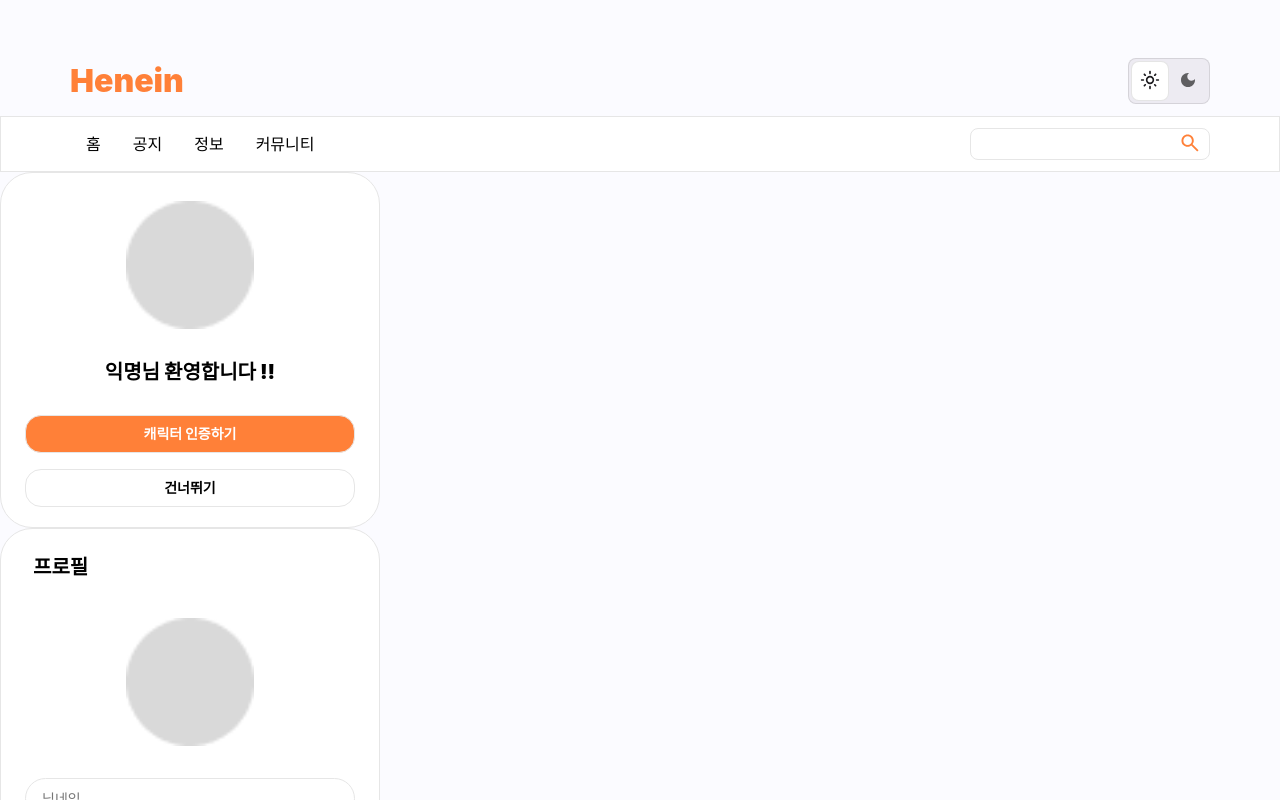
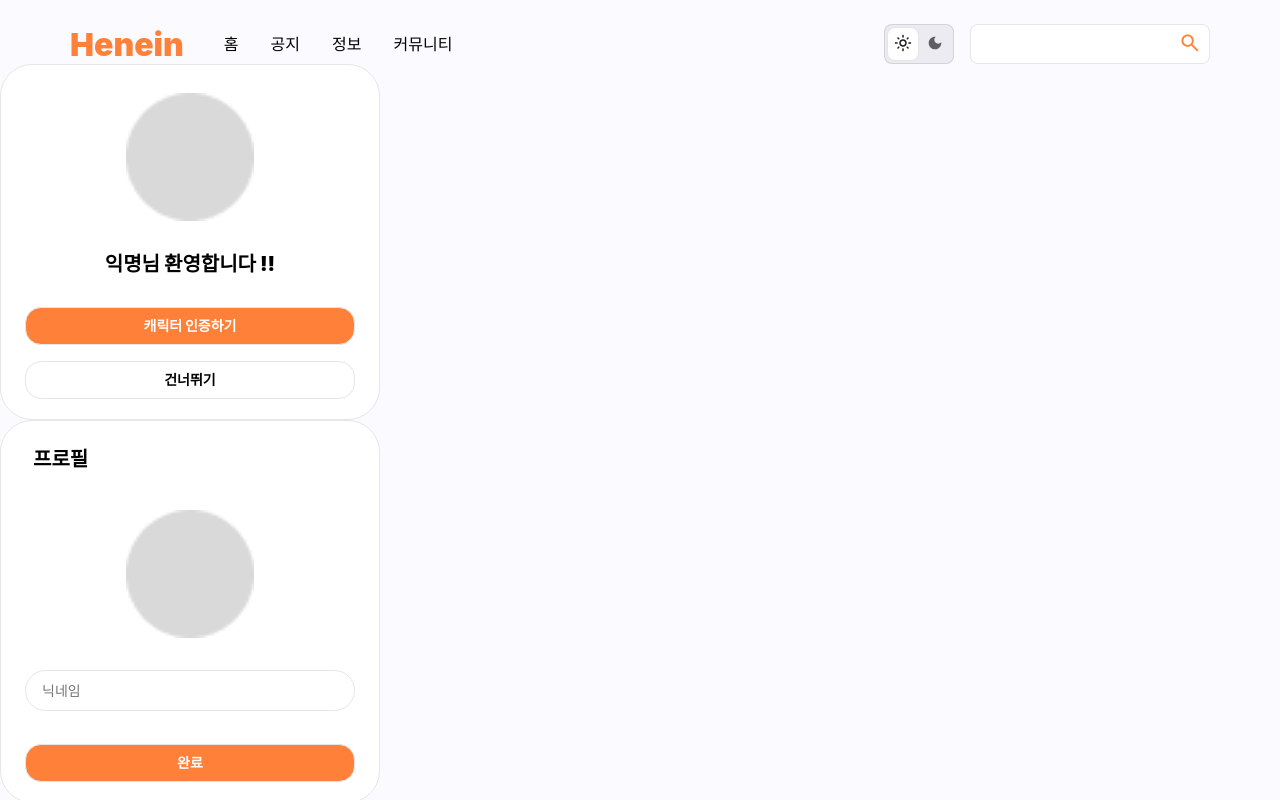
Before and after one commit to henein/mamudae, a Next.js app in the folder apps/: page /test in a window 1280 px wide. Shown: the top 800 px of the page. Built offline with nearby package versions, Linux system fonts and the light colour scheme; a web font is replaced by a local one.

Commit message:
Header ui 변경, customColor dark,light mode추가 Layout컴포넌트 훅,스타일 추가 #5 #25

```diff
--- a/apps/src/component/Header.tsx
+++ b/apps/src/component/Header.tsx
@@ -7,104 +7,107 @@ import { useSelector, useDispatch } from "react-redux";
 import { RootState } from "../../store";
 import { toggleDarkMode } from "../../store/darkmodeSlice/darkmode";
 
-const Header = () => {
+type HeaderPropType = {
+  stickyTop: boolean;
+};
+const Header = ({ stickyTop }: HeaderPropType) => {
   const dispatch = useDispatch();
   const darkModeState = useSelector(
     (state: RootState) => state.darkMode.isDarkMode
   );
 
-  console.log(darkModeState);
   return (
-    <Layout>
-      <LayoutTop>
-        <TitleBox>
-          <SetContent>
-            <Link href='/'>
+    <Layout stickyTop={stickyTop}>
+      <TitleBox stickyTop={stickyTop}>
+        <LeftDiv>
+          <Link href="/">
             <Title>Henein</Title>
           </Link>
+          <NavList>
+            <Link href="/">
+              <Listdiv stickyTop={stickyTop}>홈</Listdiv>
+            </Link>
+            <Link href="/">
+              <Listdiv stickyTop={stickyTop}>공지</Listdiv>
+            </Link>
+            <Link href="/">
+              <Listdiv stickyTop={stickyTop}>정보</Listdiv>
+            </Link>
+            <Link href="/">
+              <Listdiv stickyTop={stickyTop}>커뮤니티</Listdiv>
+            </Link>
+          </NavList>
+        </LeftDiv>
+        <RightDiv>
           <DarkModeBtn onClick={() => dispatch(toggleDarkMode())}>
             <LightImg darkModeState={darkModeState}>
               <Image
-                  src='/headerCompoImages/light_mode.svg'
-                  width='20'
-                  height='20'
-                  alt='light_mode'
+                src="/headerCompoImages/light_mode.svg"
+                width="18"
+                height="18"
+                alt="light_mode"
               />
             </LightImg>
             <DarkImg darkModeState={darkModeState}>
               <Image
-                  src='/headerCompoImages/dark_mode.svg'
-                  width='20'
-                  height='20'
-                  alt='dark_mode'
+                src="/headerCompoImages/dark_mode.svg"
+                width="18"
+                height="18"
+                alt="dark_mode"
               />
             </DarkImg>
           </DarkModeBtn>
-          </SetContent>
-        </TitleBox>
-      </LayoutTop>
-
-      <LayoutBottom>
-        <SetContent>
-          <NavList>
-            <Link href='/'>
-              <Listdiv>홈</Listdiv>
-            </Link>
-            <Link href='/'>
-              <Listdiv>공지</Listdiv>
-            </Link>
-            <Link href='/'>
-              <Listdiv>정보</Listdiv>
-            </Link>
-            <Link href='/'>
-              <Listdiv>커뮤니티</Listdiv>
-            </Link>
-          </NavList>
           <InputBox>
             <InlineInput></InlineInput>
             <SubmitBtn>
               <Image
-                src='/headerCompoImages/search.svg'
-                width='18'
-                height='18'
-                alt='search'
+                src="/headerCompoImages/search.svg"
+                width="18"
+                height="18"
+                alt="search"
               />
             </SubmitBtn>
           </InputBox>
-        </SetContent>
-      </LayoutBottom>
+        </RightDiv>
+      </TitleBox>
     </Layout>
   );
 };
 
 export default Header;
-const Layout = styled.div`
+const Layout = styled.div<{ stickyTop: boolean }>`
   display: flex;
-  flex-direction: column;
+  align-items: center;
+  background-color: ${({ stickyTop }) =>
+    stickyTop ? customColor.white : "none"};
+  border-bottom: ${({ stickyTop }) =>
+    stickyTop ? "1px solid #0000001A" : "none"};
+  box-shadow: ${({ stickyTop }) =>
+    stickyTop ? "0px 4px 8px rgba(0, 0, 0, 0.05)" : "none"};
 `;
-const LayoutTop = styled.div`
+const LeftDiv = styled.div`
   display: flex;
-  flex-direction: column;
-  align-items: center;
+  gap: 24px;
+  align-items: flex-end;
 `;
-const TitleBox = styled.div`
+const RightDiv = styled.div`
+  display: flex;
+  gap: 16px;
+`;
+const TitleBox = styled.div<{ stickyTop: boolean }>`
   display: flex;
   justify-content: space-between;
-  align-items: flex-end;
-  padding-bottom: 12px;
-  height: 116px;
+  align-items: ${({ stickyTop }) => (stickyTop ? "center" : "flex-end")};
+  height: ${({ stickyTop }) => (stickyTop ? "72px" : "64px")};
   width: 1140px;
   margin: 0 auto;
-`;
-const SetContent = styled.div`
-  display: flex;
-  justify-content: space-between;
-  align-items: center;
-  width: 1140px;
+  background-color: ${({ stickyTop }) =>
+    stickyTop ? customColor.white : "none"};
 `;
 const Title = styled.h1`
   font-size: 32px;
   font-weight: 900;
+  line-height: 38px;
   color: ${customColor.orange};
 `;
 const DarkModeBtn = styled.button`
@@ -118,7 +121,7 @@ const DarkModeBtn = styled.button`
   }
 `;
 const LightImg = styled.div<{ darkModeState: boolean }>`
-  padding: 8px;
+  padding: 6px;
   border-radius: 8px;
   background-color: ${({ darkModeState }) =>
     darkModeState ? "none" : customColor.white};
@@ -126,9 +129,10 @@ const LightImg = styled.div<{ darkModeState: boolean }>`
     darkModeState
       ? `1px solid ${customColor.boardHeaderGray}`
       : `1px solid ${customColor.borderColor}`};
+  box-sizing: border-box;
 `;
 const DarkImg = styled.div<{ darkModeState: boolean }>`
-  padding: 8px;
+  padding: 6px;
   border-radius: 8px;
   background-color: ${({ darkModeState }) =>
     darkModeState ? customColor.white : "none"};
@@ -137,27 +141,27 @@ const DarkImg = styled.div<{ darkModeState: boolean }>`
       ? `1px solid ${customColor.borderColor}`
       : `1px solid ${customColor.boardHeaderGray}`};
 `;
-const LayoutBottom = styled.div`
-  display: flex;
-  justify-content: center;
-  height: 56px;
-  z-index: 999;
-  border: 1px solid ${customColor.whiteGray};
-  background-color: ${customColor.white};
-`;
 const NavList = styled.div`
   display: flex;
   align-items: center;
 `;
-const Listdiv = styled.div`
+const Listdiv = styled.div<{ stickyTop: boolean }>`
+  box-sizing: border-box; // 추가
   text-decoration: none;
   color: ${customColor.black};
-  padding: 18.5px 16px;
+  padding: 10.5px 16px;
+  line-height: 19px;
+  font-size: 16px;
+  &:hover {
+    background-color: #ededed;
+    box-shadow: 0 0 0 1px rgba(0, 0, 0, 0.1);
+    border-radius: 8px;
+  }
 `;
 const InputBox = styled.form`
   background-color: ${customColor.white};
   width: 240px;
-  height: 32px;
+  height: 40px;
   border-radius: 8px;
   border: none;
   display: flex;
@@ -167,7 +171,7 @@ const InputBox = styled.form`
 `;
 const InlineInput = styled.input`
   width: 200px;
-  height: 30px;
+  height: 38px;
   border: none;
   box-sizing: border-box;
   &:focus {
--- a/apps/src/component/Layout.tsx
+++ b/apps/src/component/Layout.tsx
@@ -1,15 +1,48 @@
-import React from "react";
+import React, { useEffect, useState } from "react";
 import Footer from "./Footer";
 import Header from "./Header";
+import styled from "styled-components";
+import { ThemeProvider } from "styled-components";
+import { lightMode, darkMode } from "../constants/customColor";
+import { useSelector } from "react-redux";
+import { RootState } from "../../store";
 
 const Layout = ({ children }: React.PropsWithChildren) => {
+  const isDarkMode = useSelector(
+    (state: RootState) => state.darkMode.isDarkMode
+  );
+
+  const [stickyTop, setStickyTop] = useState<boolean>(false);
+
+  useEffect(() => {
+    window.addEventListener("scroll", handleScroll);
+    return () => {
+      window.removeEventListener("scroll", handleScroll);
+    };
+  }, []);
+
+  const handleScroll = () => {
+    console.log(window.scrollY);
+    window.scrollY > 16 ? setStickyTop(true) : setStickyTop(false);
+  };
+
   return (
     <>
-      <Header />
-      {children}
-      <Footer />
+      <ThemeProvider theme={isDarkMode ? darkMode : lightMode}>
+        <Head stickyTop={stickyTop}>
+          <Header stickyTop={stickyTop} />
+        </Head>
+        {children}
+        <Footer />
+      </ThemeProvider>
     </>
   );
 };
 
 export default Layout;
+
+const Head = styled.header<{ stickyTop: boolean }>`
+  position: ${({ stickyTop }) => stickyTop && "sticky"};
+  top: 0;
+  z-index: 1000;
+`;
--- a/apps/src/constants/customColor.ts
+++ b/apps/src/constants/customColor.ts
@@ -45,3 +45,135 @@ export const customColor: customColorType = {
   boardShadow: "rgba(0, 0, 0, 0.05)",
   borderColor: "rgba(0, 0, 0, 0.1)",
 };
+
+export const paletteColor = {
+  primary900: "#DE5617",
+  primary800: "#E86E1A",
+  primary700: "#EF7E1C",
+  primary600: "#F68D1F",
+  primary500: "#FA9821",
+  primary400: "#FBA735",
+  primary300: "#FCB756",
+  primary200: "#FDCC85",
+  primary100: "#FDE0B5",
+  primary050: "#FEF3E1",
+  grey900: "#212225",
+  grey800: "#424347",
+  grey700: "#616266",
+  grey600: "#75767A",
+  grey500: "#9E9FA4",
+  grey400: "#BDBEC3",
+  grey300: "#E0E1E6",
+  grey200: "#EEEEF3",
+  grey100: "#F4F5FA",
+  grey050: "#F9FAFF",
+  grey800A: "#424347E5",
+  grey700A: "#616266E5",
+  grey600A: "#75767AE5",
+  danger900: "#BF0003",
+  danger800: "#CD0015",
+  danger700: "#DA091D",
+  danger600: "#EB1D22",
+  danger500: "#FA2C21",
+  danger400: "#F64341",
+  danger300: "#EC6968",
+  danger200: "#F59492",
+  danger100: "#FFCACE",
+  danger050: "#FFEAED",
+  black900: "#000000",
+  black800: "#000000E6",
+  black700: "#000000CC",
+  black600: "#000000B3",
+  black500: "#00000099",
+  black400: "#00000080",
+  black300: "#00000066",
+  black200: "#0000004D",
+  black100: "#00000033",
+  black050: "#0000001A",
+  white900: "#FFFFFF",
+  white800: "#FFFFFFE6",
+  white700: "#FFFFFFCC",
+  white600: "#FFFFFFB3",
+  white500: "#FFFFFF99",
+  white400: "#FFFFFF80",
+  white300: "#FFFFFF66",
+  white200: "#FFFFFF4D",
+  white100: "#FFFFFF33",
+  white050: "#FFFFFF1A",
+  white900A: "#FFFFFFE5",
+  secondary900: "#273DB4",
+  secondary800: "#265ED3",
+  secondary700: "#2570E6",
+  secondary600: "#2183FA",
+  secondary500: "#1791FF",
+  secondary400: "#39A1FF",
+  secondary300: "#5EB2FF",
+  secondary200: "#BBDDFF",
+  secondary100: "#BBDDFF",
+  secondary050: "#E3F2FF",
+};
+
+type ModeColorType = {
+  background: string;
+  border: string;
+  card: string;
+  divider: string;
+  inputDanger: string;
+  Text: string;
+  Brand: string;
+  footer: string;
+  cardHeader: string;
+  subText: string;
+  chatBackground: string;
+  chatBubble: string;
+  footerText: string;
+  footerSubText: string;
+  header: string;
+  input: string;
+  button: string;
+  toolButton: string;
+  chatSelfText: string;
+};
+
+export const lightMode: ModeColorType = {
+  background: paletteColor.grey050,
+  border: paletteColor.black050,
+  card: paletteColor.white900,
+  divider: paletteColor.black100,
+  inputDanger: paletteColor.danger300,
+  Text: paletteColor.black800,
+  Brand: paletteColor.primary600,
+  footer: paletteColor.grey200,
+  cardHeader: paletteColor.white900A,
+  subText: paletteColor.black400,
+  chatBackground: paletteColor.grey200,
+  chatBubble: paletteColor.white900,
+  footerText: paletteColor.black500,
+  footerSubText: paletteColor.black200,
+  header: paletteColor.white900A,
+  input: paletteColor.white900,
+  button: paletteColor.white900,
+  toolButton: paletteColor.grey100,
+  chatSelfText: paletteColor.secondary600,
+};
+export const darkMode: ModeColorType = {
+  background: paletteColor.grey900,
+  border: paletteColor.white050,
+  card: paletteColor.grey800,
+  divider: paletteColor.white100,
+  inputDanger: paletteColor.danger400,
+  Text: paletteColor.white900,
+  Brand: paletteColor.primary500,
+  footer: paletteColor.black900,
+  cardHeader: paletteColor.grey700A,
+  subText: paletteColor.white600,
+  chatBackground: paletteColor.grey800,
+  chatBubble: paletteColor.grey700,
+  footerText: paletteColor.white500,
+  footerSubText: paletteColor.white300,
+  header: paletteColor.grey800A,
+  input: paletteColor.grey900,
+  button: paletteColor.grey700,
+  toolButton: paletteColor.grey800,
+  chatSelfText: paletteColor.secondary500,
+};
```
Lines whose indentation alone changed are shown as unchanged.
